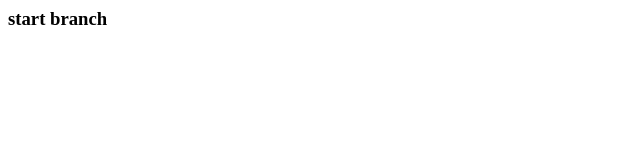
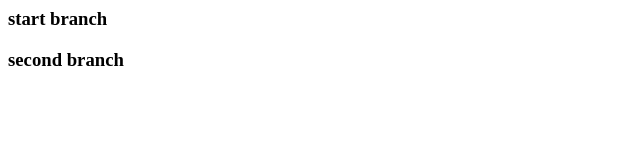
Before and after one commit to jaekyungshon/gitbranch, a plain HTML site: page index.html in a window 1280 px wide. Shown: the whole page, without its empty margins (0-640 px from the left). Drawn offline with Linux system fonts and the light colour scheme.

Commit message:
master modified

```diff
--- a/index.html
+++ b/index.html
@@ -1 +1,2 @@
 <h3>start branch</h3>
+<h3>second branch</h3>
```
